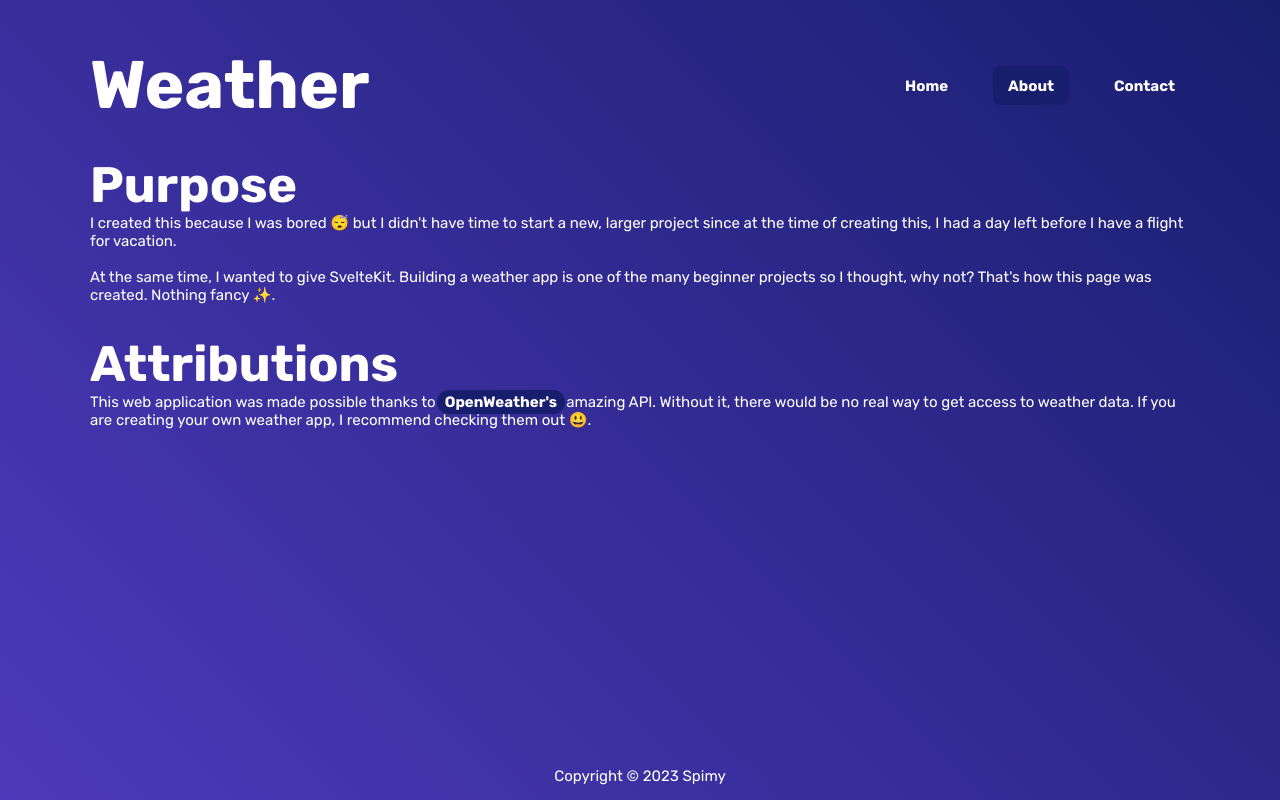
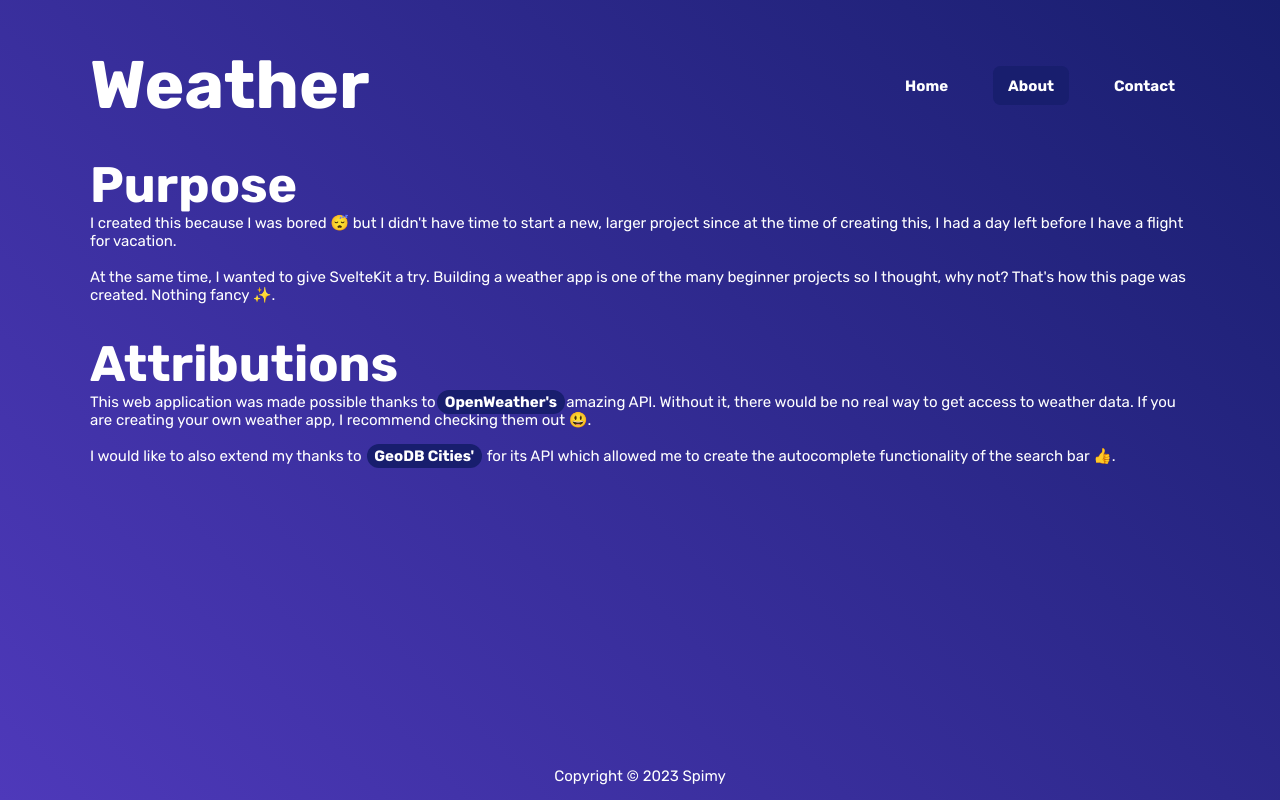
Before and after one commit to Spimy/weather-app, a SvelteKit app: page /about in a window 1280 px wide. Built offline with nearby package versions, Linux system fonts and the light colour scheme.

Commit message:
Add attribution for geodb cities api

```diff
--- a/src/routes/about/+page.svelte
+++ b/src/routes/about/+page.svelte
@@ -5,7 +5,7 @@
 		since at the time of creating this, I had a day left before I have a flight for vacation.
 		<br />
 		<br />
-		At the same time, I wanted to give SvelteKit. Building a weather app is one of the many beginner
+		At the same time, I wanted to give SvelteKit a try. Building a weather app is one of the many beginner
 		projects so I thought, why not? That's how this page was created. Nothing fancy ✨.
 	</p>
 </section>
@@ -18,6 +18,12 @@
 			target="_blank">OpenWeather's</a
 		>amazing API. Without it, there would be no real way to get access to weather data. If you are
 		creating your own weather app, I recommend checking them out 😃.
+		<br />
+		<br />
+		I would like to also extend my thanks to
+		<a rel="external" href="https://rapidapi.com/wirefreethought/api/geodb-cities" target="_blank"
+			>GeoDB Cities'</a
+		> for its API which allowed me to create the autocomplete functionality of the search bar 👍.
 	</p>
 </section>
 
```
